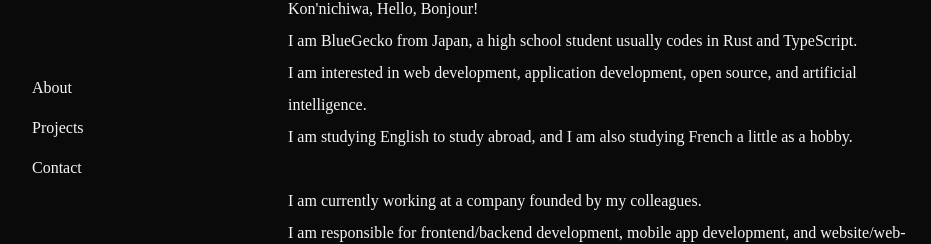
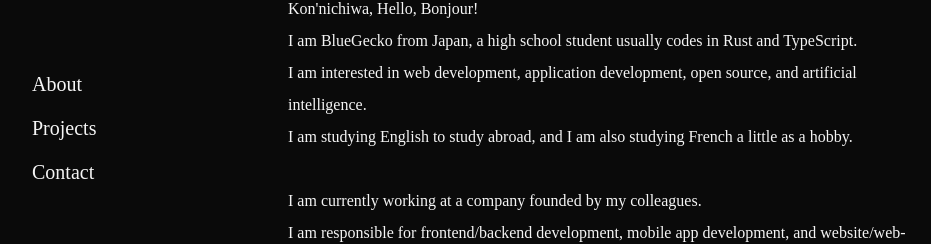
Before and after one commit to BlueGeckoJP/bluegecko-homepage, a SvelteKit app: page / in a window 1280 px wide. Shown: the part 272-516 px from the top of the page, without its empty margins (32-963 px from the left). Built offline with nearby package versions, Linux system fonts and the light colour scheme; a web font is replaced by a local one.

Commit message:
fix: adjust text size in navigation for better readability

```diff
--- a/src/routes/+page.svelte
+++ b/src/routes/+page.svelte
@@ -2,7 +2,7 @@
 	import avatar from '$lib/assets/avatar.png';
 </script>
 
-<nav class="fixed top-1/2 left-16 flex -translate-y-1/2 flex-col gap-4 text-text-main">
+<nav class="fixed top-1/2 left-16 flex -translate-y-1/2 flex-col gap-4 text-xl text-text-main">
 	<a href="#about">About</a>
 	<a href="#projects">Projects</a>
 	<a href="#contact">Contact</a>
```
